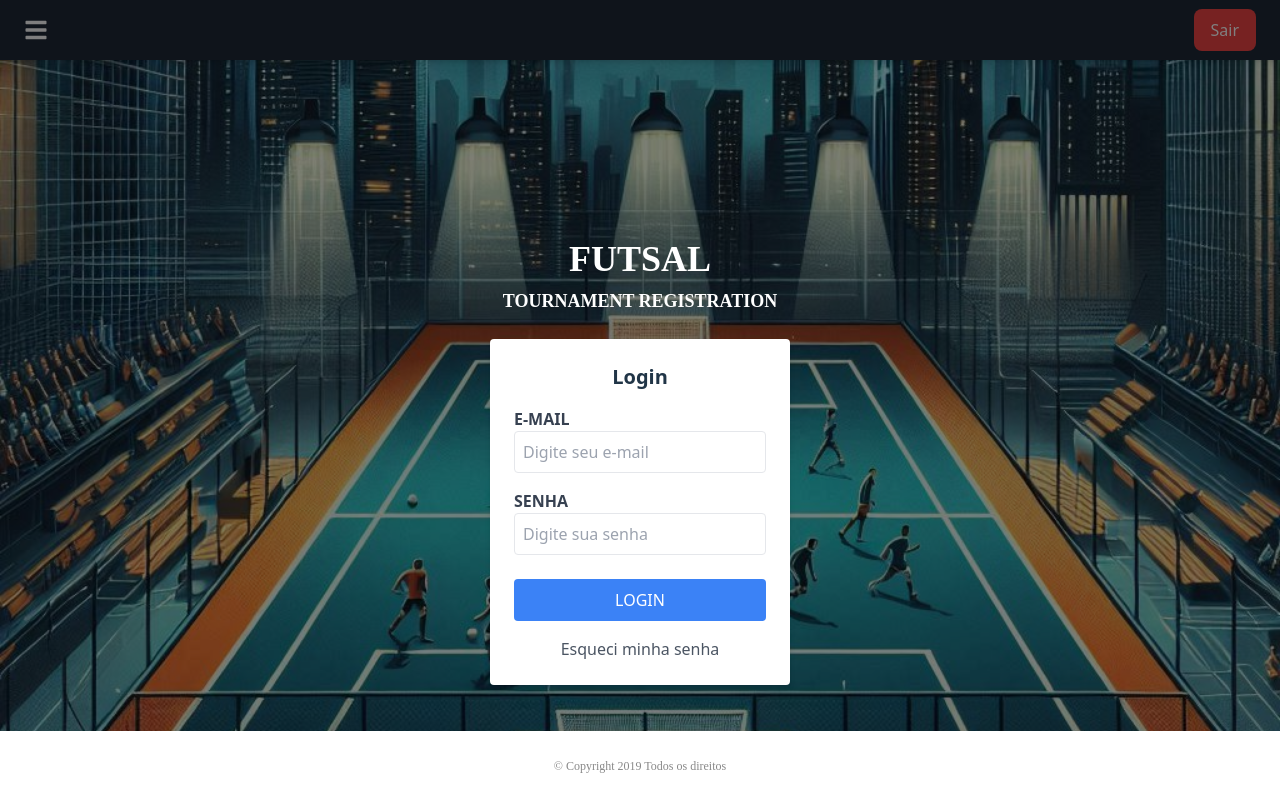
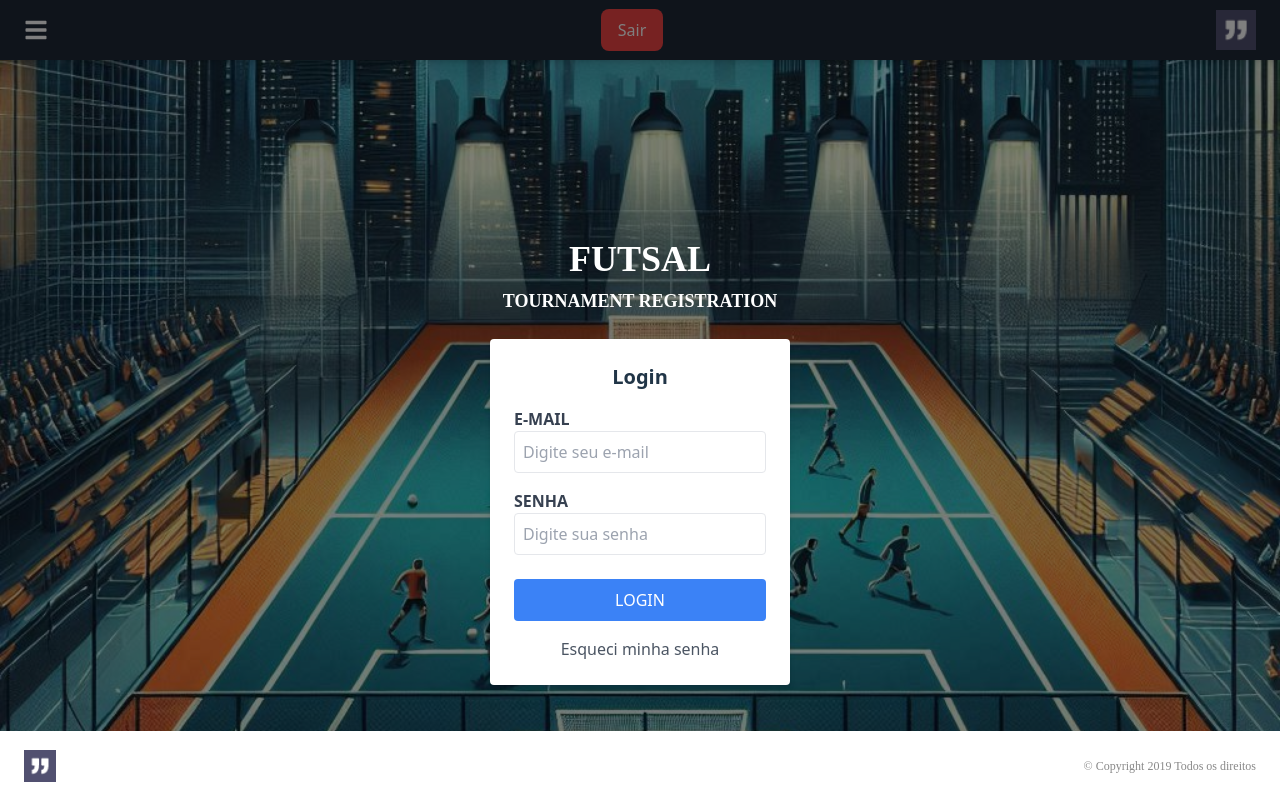
Before and after one commit to GabrielAAADS/TorneioFutsal, a React (Vite) app: page /login in a window 1280 px wide. Built offline with nearby package versions, Linux system fonts and the light colour scheme.

Commit message:
inserindo logo

```diff
--- a/src/components/Footer.tsx
+++ b/src/components/Footer.tsx
@@ -1,6 +1,11 @@
+import logo from "../assets/Group 10.png";  // Importe a logo
+
 export default function Footer() {
   return (
-      <footer className="w-full h-[69px] bg-white flex flex-col items-center justify-center">
+    <footer className="w-full h-[69px] bg-white flex items-center justify-between px-6">
+      {/* Logo no canto esquerdo */}
+      <img src={logo} alt="Logo" className="h-8 w-auto" />
+
       <div className="text-xs text-[#898989] font-normal font-['Exo_2']">
         © Copyright 2019 Todos os direitos
       </div>
--- a/src/components/Header.tsx
+++ b/src/components/Header.tsx
@@ -2,6 +2,7 @@ import { useContext } from "react";
 import { AuthContext } from "../context/AuthContext";
 import { FaBars, FaUserCircle } from "react-icons/fa";
 import { useNavigate } from "react-router-dom";
+import logo from "../assets/Group 10.png";  // Importe a logo
 
 export default function Header() {
   const { user, logout } = useContext(AuthContext);
@@ -29,6 +30,9 @@ export default function Header() {
           Sair
         </button>
       </div>
+
+      {/* Logo no canto direito */}
+      <img src={logo} alt="Logo" className="h-10 w-auto" />
     </header>
   );
 }
```
Lines whose indentation alone changed are shown as unchanged.
